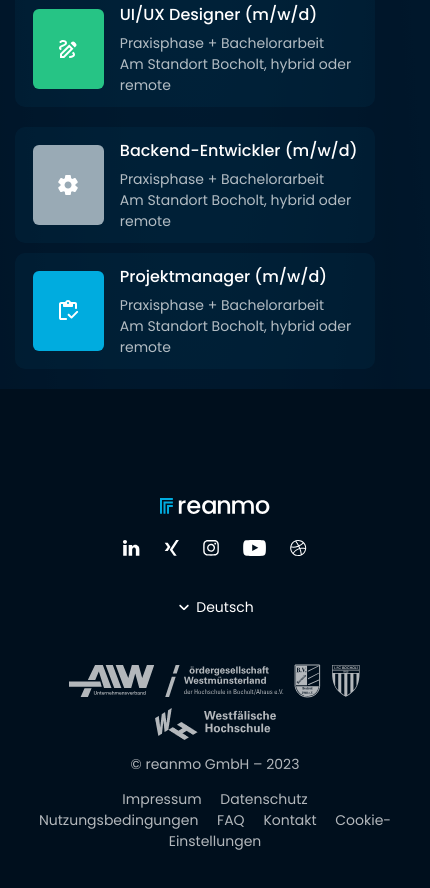
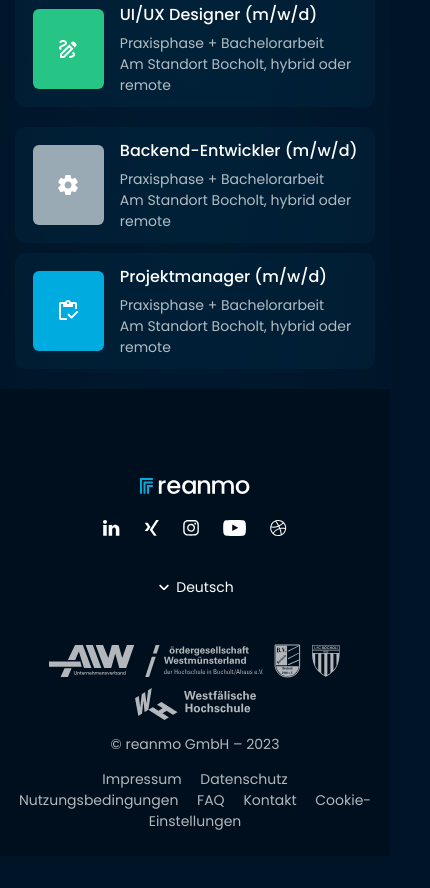
Before and after one commit to xMaxwello/HTML_Website, a plain HTML site: page index.html in a window 390 px wide. Shown: the part 2434-3322 px from the top of the page, 430 px wide, since content can reach past the window. After the commit the page ends 3290 px from the top, so only its background shows below. Drawn offline with Linux system fonts and the light colour scheme.

Commit message:
fixed footer padding

```diff
--- a/css/index.css
+++ b/css/index.css
@@ -729,7 +729,7 @@ footer {
 }
 
 
-@media (max-width: 768px) {
+@media (max-width: 1205px) {
     .footer-top img:first-child {
         display: none;
     }
@@ -758,6 +758,5 @@ footer {
 
     footer {
         height: auto;
-        padding: 20px;
     }
 }
```
